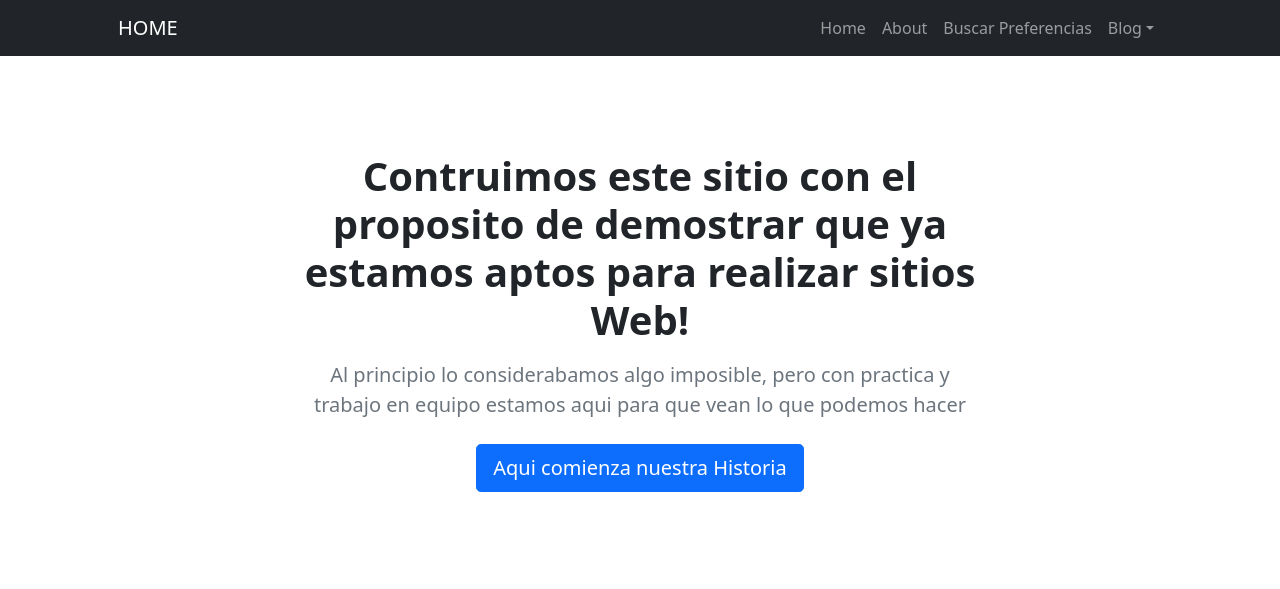
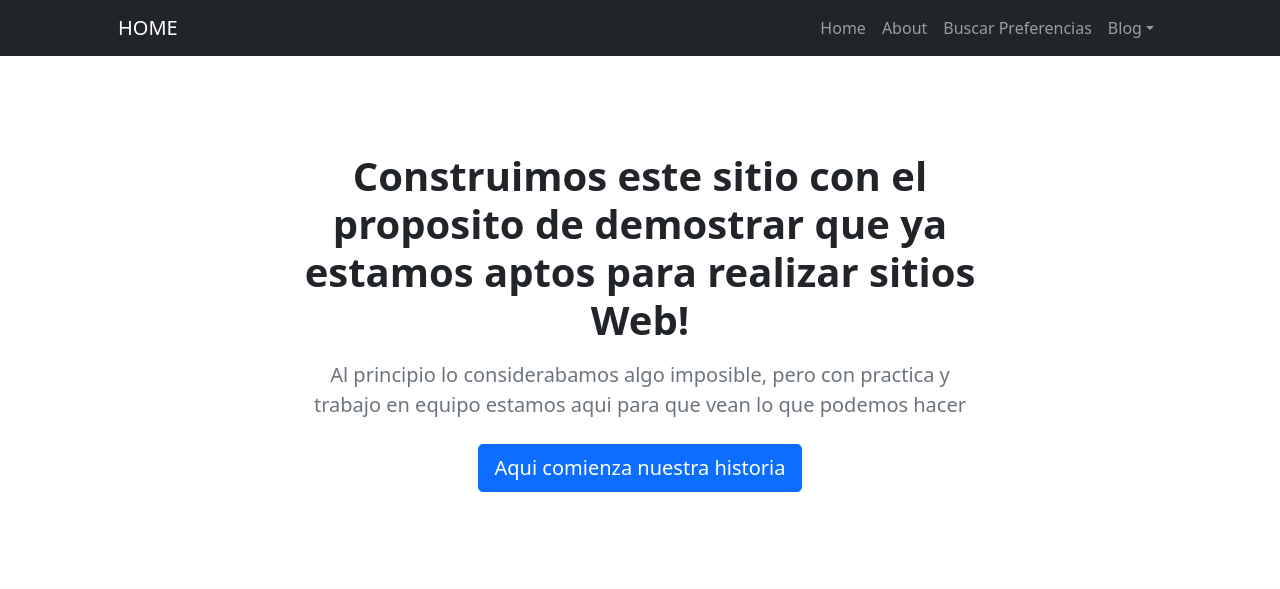
Before and after one commit to Lauti42/ProyectoFinal-Cerrotti-Alonso-Pelayo, a Django app: page /about/ in a window 1280 px wide. Shown: the top 589 px of the page. Run offline with Django 3.2, Linux system fonts and the light colour scheme; parts of the project's set-up code (start-up, migrations or seed data) failed here and were passed over; some libraries are stand-ins or nearby versions.

Commit message:
Primera entregas del Proyecto Final

```diff
--- a/Main/templates/about.html
+++ b/Main/templates/about.html
@@ -58,9 +58,9 @@
                     <div class="row justify-content-center">
                         <div class="col-lg-8 col-xxl-6">
                             <div class="text-center my-5">
-                                <h1 class="fw-bolder mb-3">Contruimos este sitio con el proposito de demostrar que ya estamos aptos para realizar sitios Web!</h1>
+                                <h1 class="fw-bolder mb-3">Construimos este sitio con el proposito de demostrar que ya estamos aptos para realizar sitios Web!</h1>
                                 <p class="lead fw-normal text-muted mb-4">Al principio lo considerabamos algo imposible, pero con practica y trabajo en equipo estamos aqui para que vean lo que podemos hacer</p>
-                                <a class="btn btn-primary btn-lg" href="#scroll-target">Aqui comienza nuestra Historia</a>
+                                <a class="btn btn-primary btn-lg" href="#scroll-target">Aqui comienza nuestra historia</a>
                             </div>
                         </div>
                     </div>
@@ -73,7 +73,7 @@
                         <div class="col-lg-6"><img class="img-fluid rounded mb-5 mb-lg-0" src="https://i.postimg.cc/1t4bZG1Z/27581882-981666541984209-8686724896945864704-n.jpg" width="400" height="400" alt="..." /></div>
                         <div class="col-lg-6">
                             <h2 class="fw-bolder">Lautaro Cerrotti</h2>
-                            <p class="lead fw-normal text-muted mb-0">Actualmente me encuentro trabajando en una empresa de logistica,  trabaje mas de 4 Años en el area de Planificacion de Operaciones, Obtuve varias herramientas pero hoy en dia creo que tengo desarrollarme en algo nuevo, en algo que me gusta desde que lo descubri y es la programacion.</p>
+                            <p class="lead fw-normal text-muted mb-0">Actualmente me encuentro trabajando en una empresa de logistica, trabajé mas de 4 años en el area de Planificacion de Operaciones, obtuve varias herramientas pero hoy en dia creo que tengo desarrollarme en algo nuevo, en algo que me gusta desde que lo descubri y es la programación.</p>
                         </div>
                     </div>
                 </div>
--- a/Main/templates/indexBase.html
+++ b/Main/templates/indexBase.html
@@ -66,7 +66,7 @@
                         <div class="col-lg-8 col-xl-7 col-xxl-6">
                             <div class="my-5 text-center text-xl-start">
                                 <h1 class="display-5 fw-bolder text-white mb-2">Bienvenido a nuestro Blog para CODERHOUSE </h1>
-                                <p class="lead fw-normal text-white-50 mb-4">Vas a poder publicar tus trabajos, historias, tus gustos y Hobbys</p>
+                                <p class="lead fw-normal text-white-50 mb-4">Vas a poder publicar tus trabajos, historias, tus gustos y hobbies</p>
                                 <div class="d-grid gap-3 d-sm-flex justify-content-sm-center justify-content-xl-start">
                                     <a class="btn btn-primary btn-lg px-4 me-sm-3" href="{% url 'registrarse'%}">Registrarte</a>
                                     <a class="btn btn-outline-light btn-lg px-4" href="{% url 'about'%}">Sobre Nosotros</a>
```
